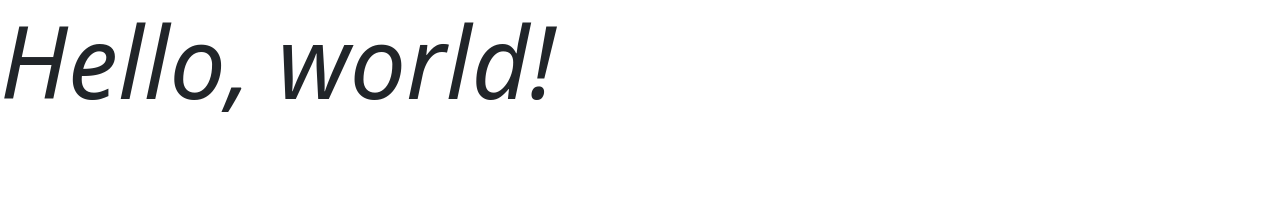
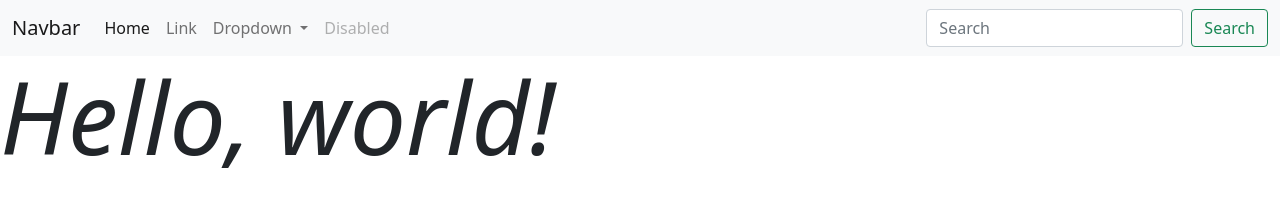
Before and after one commit to LaurenGT/web_design_challenge, a plain HTML site: page index.html in a window 1280 px wide. Drawn offline with nearby package versions, Linux system fonts and the light colour scheme.

Commit message:
working on navbar

```diff
--- a/index.html
+++ b/index.html
@@ -25,10 +25,53 @@ Links to each visualizations page. There should be a sidebar containing preview
     <title>Weather Summary</title>
   </head>
   <body>
-    <h1>Hello, world!</h1>
 
     <!-- Option 1: Bootstrap Bundle with Popper -->
     <script src="https://cdn.jsdelivr.net/npm/bootstrap@5.0.0-beta2/dist/js/bootstrap.bundle.min.js" integrity="sha384-b5kHyXgcpbZJO/tY9Ul7kGkf1S0CWuKcCD38l8YkeH8z8QjE0GmW1gYU5S9FOnJ0" crossorigin="anonymous"></script>
 
+    <nav class="navbar navbar-expand-lg navbar-light bg-light">
+      <div class="container-fluid">
+        <a class="navbar-brand" href="index.html">Navbar</a>
+        <button class="navbar-toggler" type="button" data-bs-toggle="collapse" data-bs-target="#navbarSupportedContent" aria-controls="navbarSupportedContent" aria-expanded="false" aria-label="Toggle navigation">
+          <span class="navbar-toggler-icon"></span>
+        </button>
+        <div class="collapse navbar-collapse" id="navbarSupportedContent">
+          <ul class="navbar-nav me-auto mb-2 mb-lg-0">
+            <li class="nav-item">
+              <a class="nav-link active" aria-current="page" href="#">Home</a>
+            </li>
+            <li class="nav-item">
+              <a class="nav-link" href="#">Link</a>
+            </li>
+            <li class="nav-item dropdown">
+              <a class="nav-link dropdown-toggle" href="#" id="navbarDropdown" role="button" data-bs-toggle="dropdown" aria-expanded="false">
+                Dropdown
+              </a>
+              <ul class="dropdown-menu" aria-labelledby="navbarDropdown">
+                <li><a class="dropdown-item" href="#">Action</a></li>
+                <li><a class="dropdown-item" href="#">Another action</a></li>
+                <li><hr class="dropdown-divider"></li>
+                <li><a class="dropdown-item" href="#">Something else here</a></li>
+              </ul>
+            </li>
+            <li class="nav-item">
+              <a class="nav-link disabled" href="#" tabindex="-1" aria-disabled="true">Disabled</a>
+            </li>
+          </ul>
+          <form class="d-flex">
+            <input class="form-control me-2" type="search" placeholder="Search" aria-label="Search">
+            <button class="btn btn-outline-success" type="submit">Search</button>
+          </form>
+        </div>
+      </div>
+    </nav>
+
+    <h1>Hello, world!</h1>
   </body>
+
+  <footer>
+
+
+
+  </footer>
 </html>
--- a/styles.css
+++ b/styles.css
@@ -2,3 +2,7 @@ h1 {
     font-style: italic;
     font-size: 100px;
 }
+
+.navbar{
+    background: blue;
+}
```
